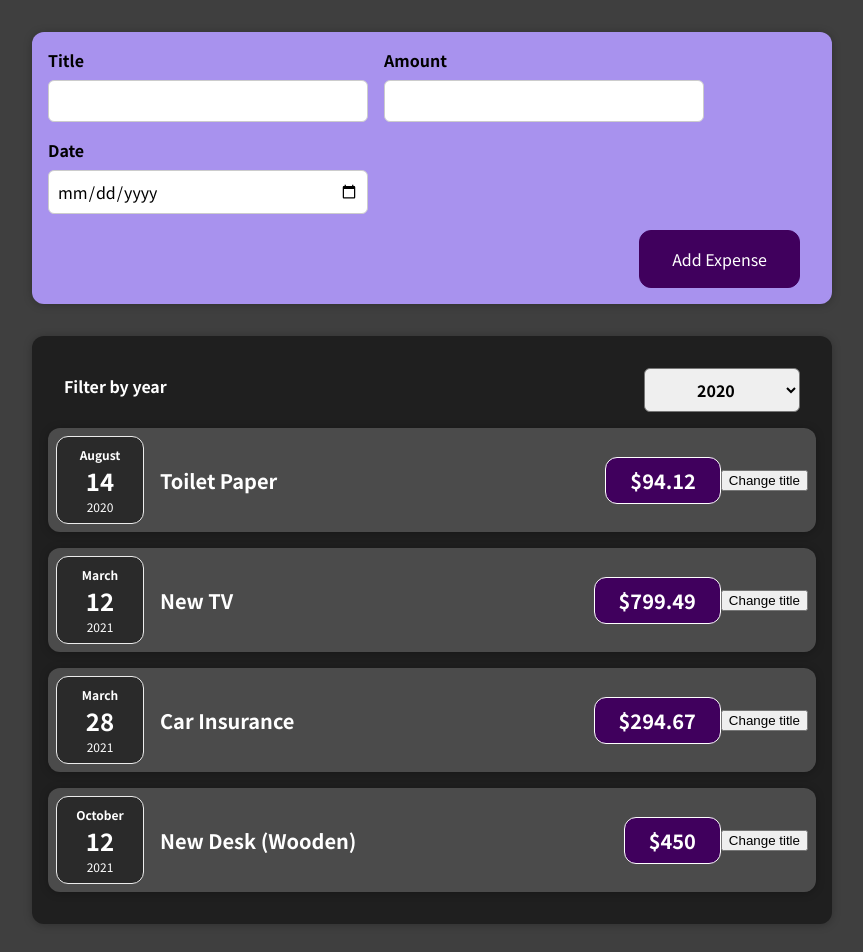
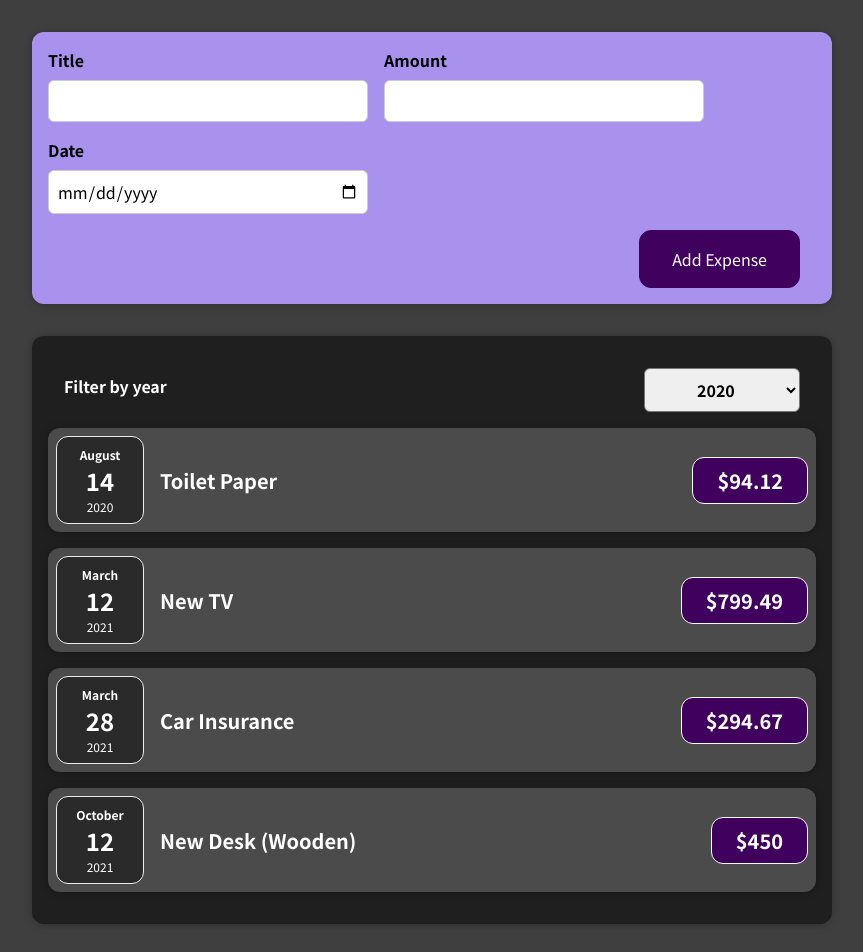
Before and after one commit to prafullepili/reactExpensesTracker, a React (Create React App) app: page / in a window 1280 px wide. Shown: the top 952 px of the page, without its empty margins (208-1071 px from the left). Built offline with nearby package versions, Linux system fonts and the light colour scheme.

Commit message:
completed adding expenses functionality.

```diff
--- a/src/App.js
+++ b/src/App.js
@@ -2,7 +2,6 @@ import './index';
 
 import NewExpense from './components/NewExpense/NewExpense';
 import Expenses from './components/Expenses/Expenses';
-// import ExpensesFilter from './components/NewExpense/ExpensesFilter';
 import { useState } from 'react';
 
 const App = () => {
@@ -16,13 +15,10 @@ const App = () => {
 
 
   const addExpenseHandler = (expense) => {
-    setExpenses((prevExpense) => {
-      return {
-        ...prevExpense,
-        ...expense
-      }
-    }
-    )
+    // setExpenses([expense, ...expenses])
+    setExpenses(prevExpenses => {
+      return [expense, ...prevExpenses]
+    })
   }
   return (
     <div className="App">
--- a/src/components/Expenses/ExpenseItem.js
+++ b/src/components/Expenses/ExpenseItem.js
@@ -1,4 +1,4 @@
-import React, {useState} from 'react'
+import React, { useState } from 'react'
 
 import ExpenseDate from './ExpenseDate'
 import Card from '../UI/Card'
@@ -7,10 +7,10 @@ import './ExpenseItem.css'
 const ExpenseItem = (props) => {
     const [title, setTitle] = useState(props.title);
 
-    const clickHandler = () => {
-        setTitle('Updated!');
-        console.log(title);
-    }
+    // const clickHandler = () => {
+    //     setTitle('Updated!');
+    //     console.log(title);
+    // }
     return (
         <Card className="expense-item">
             <ExpenseDate date={props.date} />
@@ -18,7 +18,7 @@ const ExpenseItem = (props) => {
                 <h2>{title}</h2>
                 <div className='expense-item__price'>${props.amount}</div>
             </div>
-            <button onClick={clickHandler}>Change title</button>
+            {/* <button onClick={clickHandler}>Change title</button> */}
         </Card>
     )
 }
--- a/src/components/Expenses/Expenses.js
+++ b/src/components/Expenses/Expenses.js
@@ -15,10 +15,14 @@ const Expenses = (props) => {
 
     return <Card className='expenses'>
         <ExpensesFilter selected={filteredYear} onChangeFileter={filterChangeHandler} />
-        <ExpenseItem key={props.items[0].id} title={props.items[0].title} amount={props.items[0].amount} date={props.items[0].date} />
-        <ExpenseItem key={props.items[1].id} title={props.items[1].title} amount={props.items[1].amount} date={props.items[1].date} />
-        <ExpenseItem key={props.items[2].id} title={props.items[2].title} amount={props.items[2].amount} date={props.items[2].date} />
-        <ExpenseItem key={props.items[3].id} title={props.items[3].title} amount={props.items[3].amount} date={props.items[3].date} />
+        {props.items.map((expense) =>
+            <ExpenseItem
+                key={expense.id}
+                title={expense.title}
+                amount={expense.amount}
+                date={expense.date}
+            />)
+        }
     </Card>
 }
 
```
